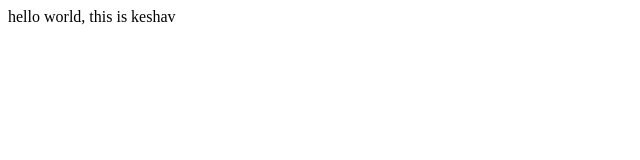
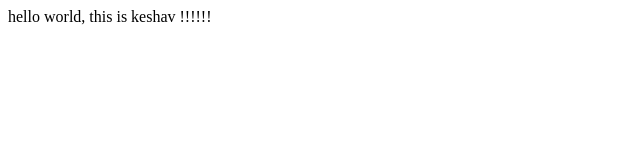
Before and after one commit to kkeshavv/full-stack, a plain HTML site: page hello_world/index.html in a window 1280 px wide. Shown: the full height of the page, 0-640 px from the left. Drawn offline with Linux system fonts and the light colour scheme.

Commit message:
hello_world/index:

```diff
--- a/hello_world/index.html
+++ b/hello_world/index.html
@@ -6,6 +6,6 @@
     <title>Document</title>
 </head>
 <body>
-    hello world, this is keshav
+    hello world, this is keshav !!!!!!
 </body>
 </html>
```
